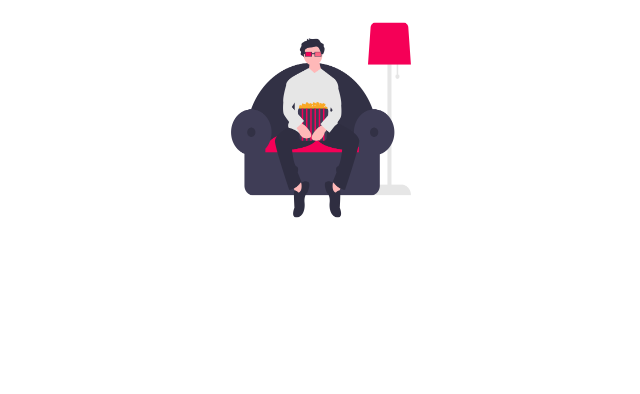
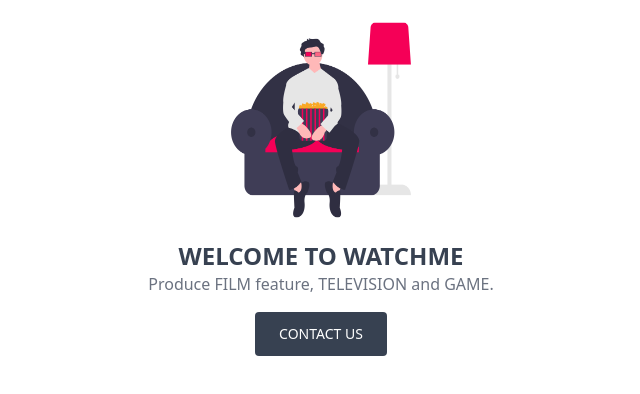
Before and after one commit to MyLhassane/watchme, a Next.js app: page / in a window 1280 px wide. Shown: the top 394 px of the page, without its empty margins (319-959 px from the left). Built offline with nearby package versions, Linux system fonts and the light colour scheme.

Commit message:
Added Link (Button)

```diff
--- a/components/Hero.js
+++ b/components/Hero.js
@@ -1,4 +1,5 @@
 import Image from 'next/image';
+import Link from 'next/link';
 
 const Hero = () => {
   return (
@@ -6,6 +7,10 @@ const Hero = () => {
       <div className="w-60 mx-auto">
         <Image src={"/home_cinema.png"}  width={200} height={200} layout="responsive" />
       </div>
+      <h1 className='text-2xl text-gray-700 uppercase font-bold'>Welcome to WatchMe</h1>
+      <p className='text-gray-500'>Produce FILM feature, TELEVISION and GAME.</p>
+      <Link href="/">
+      <button className='bg-gray-700 text-white py-3 px-6 rounded text-sm mt-4'>CONTACT US</button></Link>
     </div>
   )
 }
```
